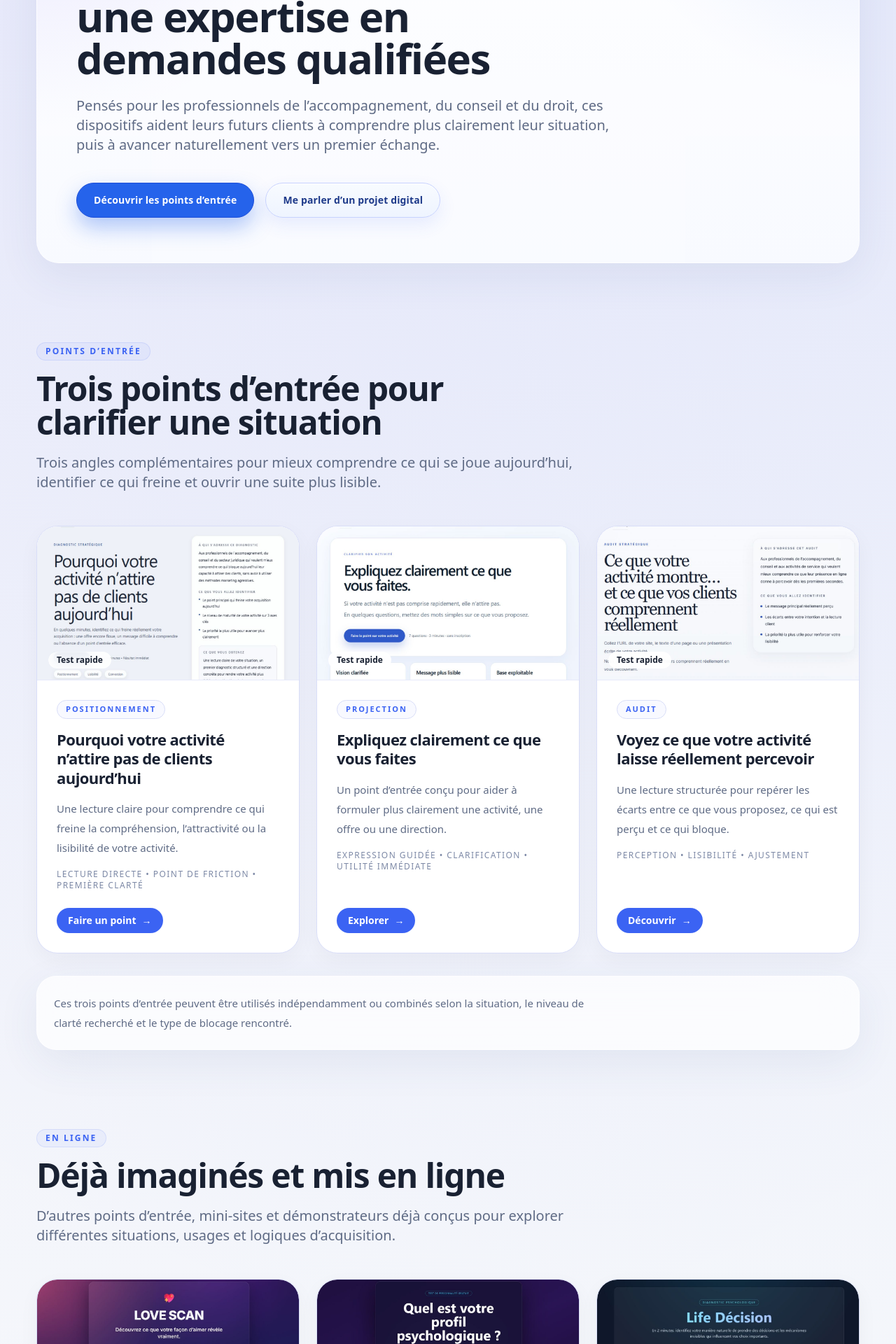
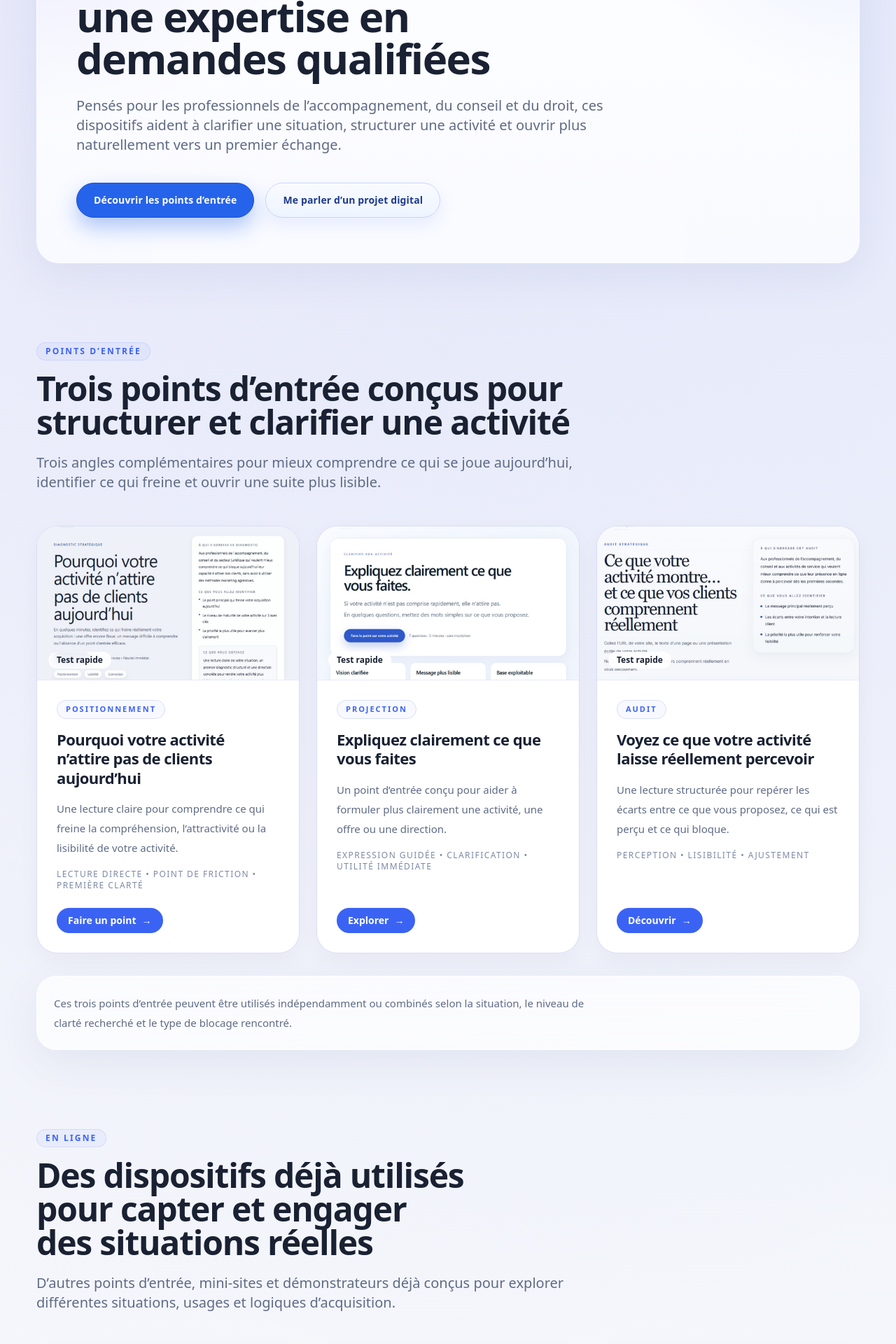
Before and after one commit to arnaudcrestey/portail-site-vitrine, a Next.js app: page /concepts in a window 1280 px wide. Shown: the part 420-2340 px from the top of the page at 70% size. Built offline with nearby package versions, Linux system fonts and the light colour scheme.

Commit message:
Update page.tsx

```diff
--- a/app/concepts/page.tsx
+++ b/app/concepts/page.tsx
@@ -20,7 +20,7 @@ export default function ConceptsPage() {
       <PageHero
         eyebrow="Laboratoire"
         title="Des points d’entrée conçus pour transformer une expertise en demandes qualifiées"
-        description="Pensés pour les professionnels de l’accompagnement, du conseil et du droit, ces dispositifs aident leurs futurs clients à comprendre plus clairement leur situation, puis à avancer naturellement vers un premier échange."
+        description="Pensés pour les professionnels de l’accompagnement, du conseil et du droit, ces dispositifs aident à clarifier une situation, structurer une activité et ouvrir plus naturellement vers un premier échange."
         primaryCta={{
           href: '#entry-points',
           label: 'Découvrir les points d’entrée',
@@ -35,7 +35,7 @@ export default function ConceptsPage() {
         <div className="container-layout">
           <SectionHeading
             eyebrow="Points d’entrée"
-            title="Trois points d’entrée pour clarifier une situation"
+            title="Trois points d’entrée conçus pour structurer et clarifier une activité"
             description="Trois angles complémentaires pour mieux comprendre ce qui se joue aujourd’hui, identifier ce qui freine et ouvrir une suite plus lisible."
           />
 
@@ -61,7 +61,7 @@ export default function ConceptsPage() {
         <div className="container-layout">
           <SectionHeading
             eyebrow="En ligne"
-            title="Déjà imaginés et mis en ligne"
+            title="Des dispositifs déjà utilisés pour capter et engager des situations réelles"
             description="D’autres points d’entrée, mini-sites et démonstrateurs déjà conçus pour explorer différentes situations, usages et logiques d’acquisition."
           />
 
```
